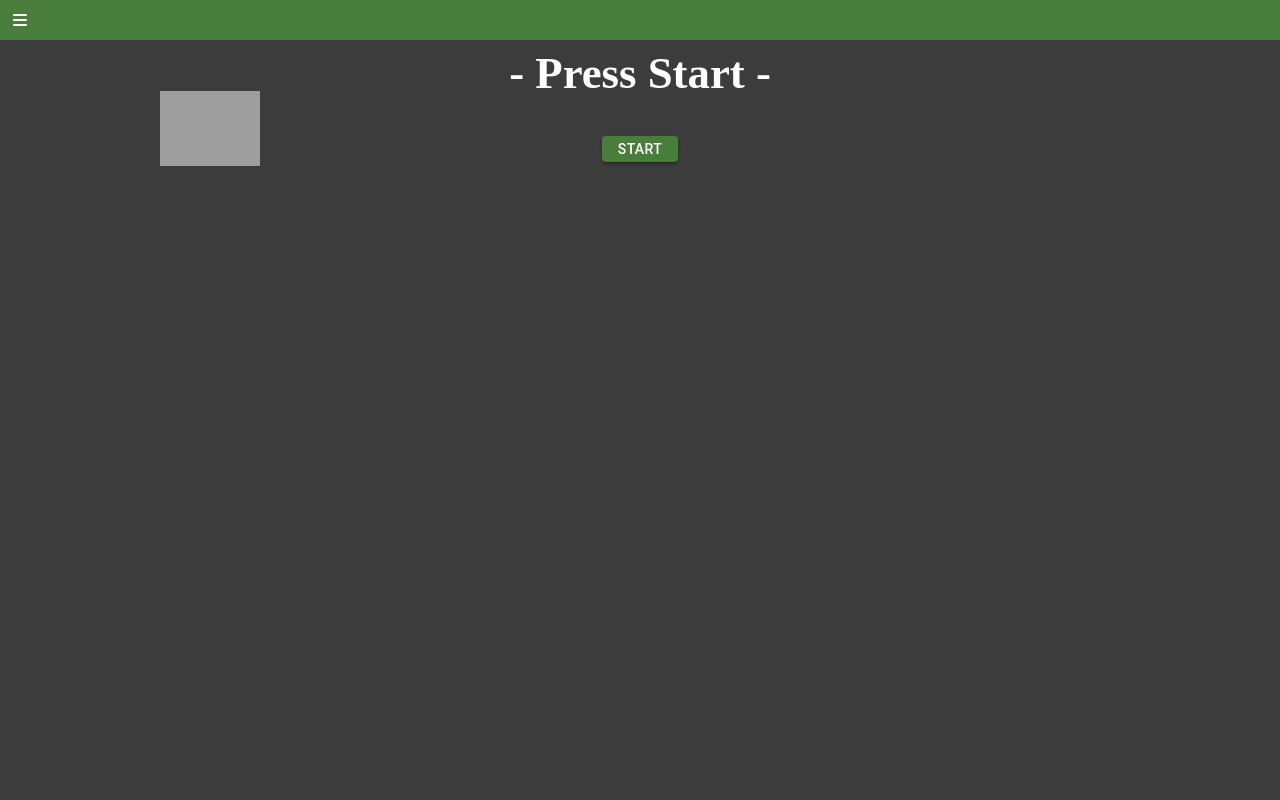
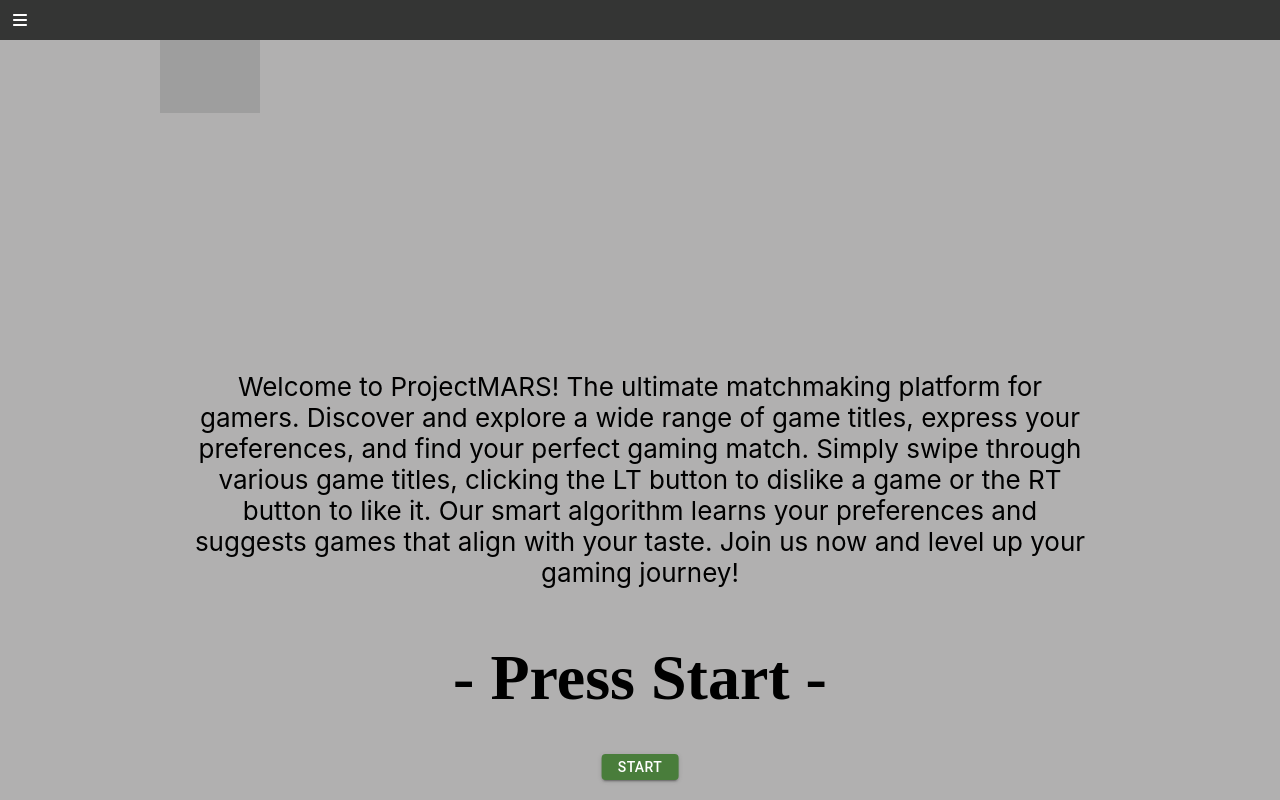
Before and after one commit to ryanmcginty/ProjectMARS, a React (Create React App) app: page / in a window 1280 px wide. Built offline with nearby package versions, Linux system fonts and the light colour scheme; grey boxes are pictures that could not be loaded; a web font is replaced by a local one.

Commit message:
more shit @aspring13

```diff
--- a/src/App.css
+++ b/src/App.css
@@ -1,6 +1,10 @@
 h2 {
   font-family: 'Astron Boy';
-  font-size: 3.5vw;
+  font-size: 5vw;
+  color: black;
+}
+p {
+  color: #000;
 }
 
 button {
@@ -10,6 +14,10 @@ button {
 
 button:hover {
   background-color: #ad6241;
+}
+
+body {
+  overflow: hidden;
 }
 
 @font-face {
@@ -23,19 +31,20 @@ button:hover {
 }
 
 .App-header {
-  background-color: #3d3c3c;
+  background-color: #b1b0b0;
   min-height: 100vh;
   display: flex;
   flex-direction: column;
   align-items: center;
   font-size: calc(10px + 2vmin);
-  color: white;
+  color: rgb(122, 120, 120);
   overflow: hidden;
   z-index: 1;
+  justify-content: center;
 }
 
 .App-header p {
-  margin-top: 60px;
+  margin-top: 20px;
 }
 
 .menu-bar {
@@ -47,7 +56,7 @@ button:hover {
   top: 0;
   left: 0;
   right: 0;
-  background-color: #497d3b;
+  background-color: #343534;
   z-index: 2;
 }
 
@@ -112,7 +121,7 @@ button:hover {
   position: fixed;
   top: 10px;
   left: 10px;
-  transform: translateY(100%);
+  transform: translateY(35%);
   z-index: 0;
 }
 
@@ -124,31 +133,32 @@ button:hover {
 
 .game-container {
   position: relative;
+  flex-grow: 1;
   display: flex;
   flex-direction: column;
   align-items: center;
+  margin-top: 20px;
 }
 
 .game-image {
   position: relative;
   top: 100px;
-  width: 100%;
-  margin-bottom: 125px;
+  width: 75%;
+  max-width: 600px;
+  margin-bottom: 30px;
 }
 
 .like-dislike-buttons {
-  display: fixed;
-  margin-top: 20px;
-  bottom: 0;
-  z-index: 2;
+  display: flex;
   justify-content: center;
-  width: 100%;
+  margin-top: 70px;
+  margin-bottom: 20px;
 }
 
 .button-container {
   display: flex;
   justify-content: center;
-  gap: 300px;
+  gap: 10px;
 }
 
 .App-logo {
@@ -157,19 +167,43 @@ button:hover {
 }
 
 .welcome-text {
-  margin-top: 10px;
+  position: absolute;
+  top: 70%;
+  left: 50%;
+  transform: translate(-50%, -50%);
+  text-align: center;
+  width: 80%;
+  max-width: 900px;
 }
 
 .fixed-title {
   position: fixed;
+  top: 15px;
   left: 50%;
-  transform: translate(-50%, -60%);
+  transform: translateX(-50%);
   width: 100%;
   text-align: center;
+  margin-top: 30px;
+}
+
+.start-button-container {
+  position: fixed;
+  bottom: 20px;
+  left: 50%;
+  transform: translateX(-50%);
+  z-index: 2;
+}
+
+.start-button {
+  z-index: 2;
+  position: relative;
 }
 
 .back-button {
-  transform: translateY(150%);
+  position: fixed;
+  bottom: 20px;
+  left: 3%;
+  transform: translateX(-50%);
 }
 
 @keyframes dropDown {
--- a/src/App.js
+++ b/src/App.js
@@ -5,38 +5,51 @@ import logo from './controllert.png';
 import './App.css';
 import { Button, Stack } from '@mui/material';
 import { createTheme, ThemeProvider } from '@mui/material/styles';
+import LikedGames from './components/LikedGames';
 
 function App() {
   const [welcomeText, setWelcomeText] = useState('- Press Start -');
+  const [summaryText, setSummaryText] = useState('Welcome to ProjectMARS! The ultimate matchmaking platform for gamers. Discover and explore a wide range of game titles, express your preferences, and find your perfect gaming match. Simply swipe through various game titles, clicking the LT button to dislike a game or the RT button to like it. Our smart algorithm learns your preferences and suggests games that align with your taste. Join us now and level up your gaming journey!')
   const [buttonClicked, setButtonClicked] = useState(false);
   const [gameLiked, setGameLiked] = useState(false);
   const [menuOpen, setMenuOpen] = useState(false);
-  const [panelItems] = useState(['Item 1', 'Item 2', 'Item 3']);
+  const [panelItems] = useState(['Liked Games']);
   const [gameCover, setGameCover] = useState('');
   const [gameTitle, setGameTitle] = useState('');
+  const [likedGames, setLikedGames] = useState([]);
+  const [showLikedGames, setShowLikedGames] = useState(false);
 
   const handleMenuClick = () => {
     setMenuOpen(!menuOpen)
   };
   const handlePanelClick = (item) => {
-    setWelcomeText('You clicked ' + item)
+    setWelcomeText(item)
     setButtonClicked(true)
+    if (item === 'Liked Games') {
+      setShowLikedGames(true)
+    }
   };
   const handleButtonClick = () => {
-    setWelcomeText('Dislike (RT) or Like (LT)?')
+    setWelcomeText('')
+    setSummaryText('')
     setButtonClicked(true)
     getRandomGameCover();
   };
   const handleBackClick = () => {
     setWelcomeText('-Press Start-')
+    setSummaryText('Welcome to ProjectMARS! The ultimate matchmaking platform for gamers. Discover and explore a wide range of game titles, express your preferences, and find your perfect gaming match. Simply swipe through various game titles, clicking the LT button to dislike a game or the RT button to like it. Our smart algorithm learns your preferences and suggests games that align with your taste. Join us now and level up your gaming journey!')
     setButtonClicked(false)
     setGameLiked(false)
   };
   const handleLikeClick = () => {
+    const likedGame = { cover: gameCover, title: gameTitle }
+    setLikedGames((prevLikedGames) => [...prevLikedGames, likedGame])
     setGameLiked(true)
+    getRandomGameCover()
   };
   const handleDislikeClick = () => {
     setGameLiked(false)
+    getRandomGameCover()
   };
 
   const CORS_PROXY_URL = 'https://cors-anywhere.herokuapp.com/'
@@ -106,16 +119,22 @@ function App() {
             <img src={logo} className='App-logo' alt='logo'/>
           </div>
           <div className='welcome-text'>
-            <h2>{welcomeText}</h2>
+            <p className='para'>
+              {summaryText}
+            </p>
+            <h2>
+              {welcomeText}
+            </h2>
+
           </div>
-        {!buttonClicked && <Button variant='contained' color='secondary' onClick={handleButtonClick}>Start</Button>}
+
         {buttonClicked && (
           <div className='game-container'>
             <h3 className='fixed-title'>{gameTitle}</h3>
             <div className='game-image'>
               <img src={gameCover} alt='game' style={{ maxWidth: '75%', maxHeight: '75%'}} />
             </div>
-            <div className='like-dislike-button'>
+            <div className='like-dislike-buttons'>
               <div className='button-container'>
                 <Button variant='contained' color='primary' onClick={handleDislikeClick}>
                   LT
@@ -127,8 +146,16 @@ function App() {
             </div>
           </div>
           )}
-          {buttonClicked && <Button variant='contained' color='warning' className='back-button' onClick={handleBackClick}>Back</Button>}
+          {buttonClicked && <Button variant='contained' color='inherit' className='back-button' onClick={handleBackClick}>Back</Button>}
         </header>
+        {!buttonClicked && (
+          <div className='start-button-container'>
+            <Button variant='contained' color='secondary' className='start-button' onClick={handleButtonClick}>Start</Button>
+          </div>
+        )}
+        {showLikedGames && (
+          <LikedGames likedGames={likedGames} />
+        )}
       </div>
     </ThemeProvider>
   );
```
